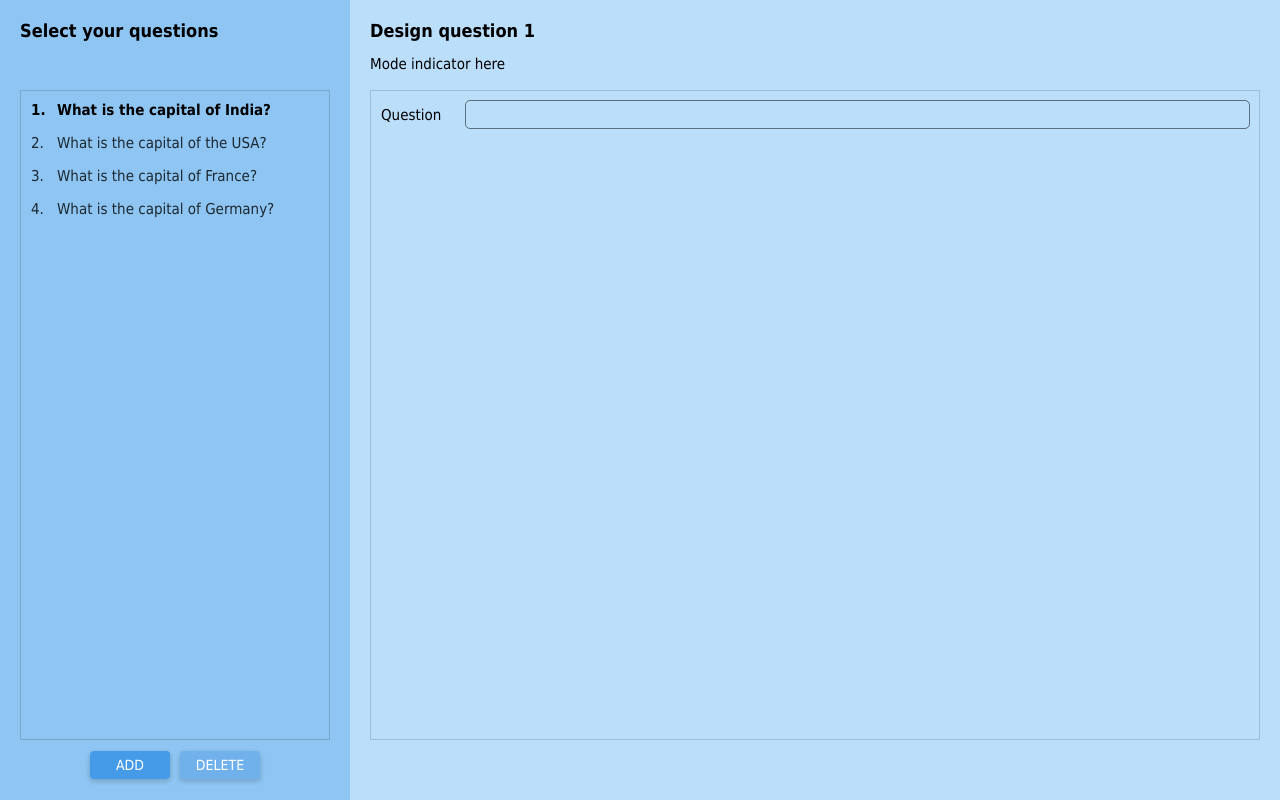
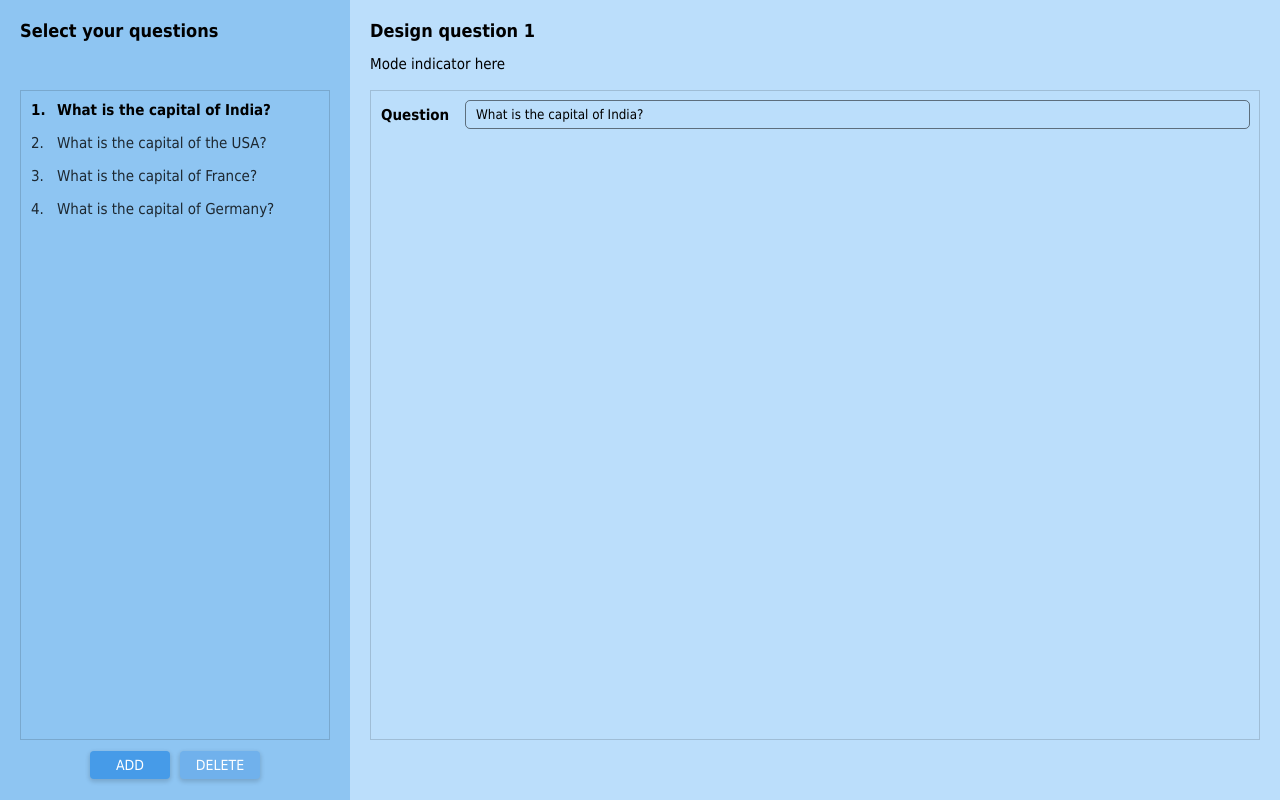
Before and after one commit to monk-kokkalis/disprz, a React (Create React App) app: page / in a window 1280 px wide. Built offline with nearby package versions, Linux system fonts and the light colour scheme.

Commit message:
added data binding to TextArea; added edit question name action constant

```diff
--- a/src/components/QuizCreator/components/ChoiceCreator/components/Editor/Editor.js
+++ b/src/components/QuizCreator/components/ChoiceCreator/components/Editor/Editor.js
@@ -1,8 +1,18 @@
+import {useContext} from 'react';
+import {Context} from '../../../../context/Provider';
 import TextArea from 'elements/TextArea/TextArea';
 function Editor() {
+    const context = useContext(Context);
+    const {activeQuestion, questions} = context.questState;
     return (
         <div>
-            <TextArea label="Question" />
+            <TextArea
+                label="Question"
+                value={activeQuestion.name}
+                changeCallback={() => {
+
+                }}
+            />
         </div>
     )
 }
--- a/src/components/QuizCreator/context/reducers/questions/actions.js
+++ b/src/components/QuizCreator/context/reducers/questions/actions.js
@@ -2,5 +2,6 @@ export default Object.freeze({
     ADD_QUESTION: 'add-question',
     CHANGE_QUESTION_SELECTOR_MODE: 'change-question-selector-mode',
     DELETE_QUESTION: 'delete-question',
+    EDIT_QUESTION_NAME: 'edit-question-name',
     SET_ACTIVE_QUESTION: 'set-active-question'
 })
--- /dev/null
+++ b/src/components/QuizCreator/context/reducers/questions/handlers/edit-question-name.js
@@ -0,0 +1,6 @@
+function EditQuestionName({state, action}) {
+    // const questions = [...state.questions];
+    return {...state}
+}
+
+export default EditQuestionName;
--- a/src/elements/TextArea/TextArea.js
+++ b/src/elements/TextArea/TextArea.js
@@ -1,6 +1,6 @@
 import {useRef} from 'react';
 import Style from './TextArea.module.scss';
-function TextArea({label}) {
+function TextArea({label, value}) {
     const textAreaRef = useRef();
     const expansionHandler = () => {
         const element = textAreaRef.current;
@@ -13,7 +13,8 @@ function TextArea({label}) {
             <textarea rows="1"
                 onChange={(el) => console.log(el.target.value)}
                 onInput={expansionHandler}
-                ref={textAreaRef}>
+                ref={textAreaRef}
+                value={value}>
             </textarea>
         </div>
     )
--- a/src/elements/TextArea/TextArea.module.scss
+++ b/src/elements/TextArea/TextArea.module.scss
@@ -2,6 +2,9 @@
     display: grid;
     grid-template-columns: 85px 1fr;
     align-items: center;
+    label {
+        font-weight: 600;
+    }
     textarea {
         background-color: transparent;
         border: none;
```
